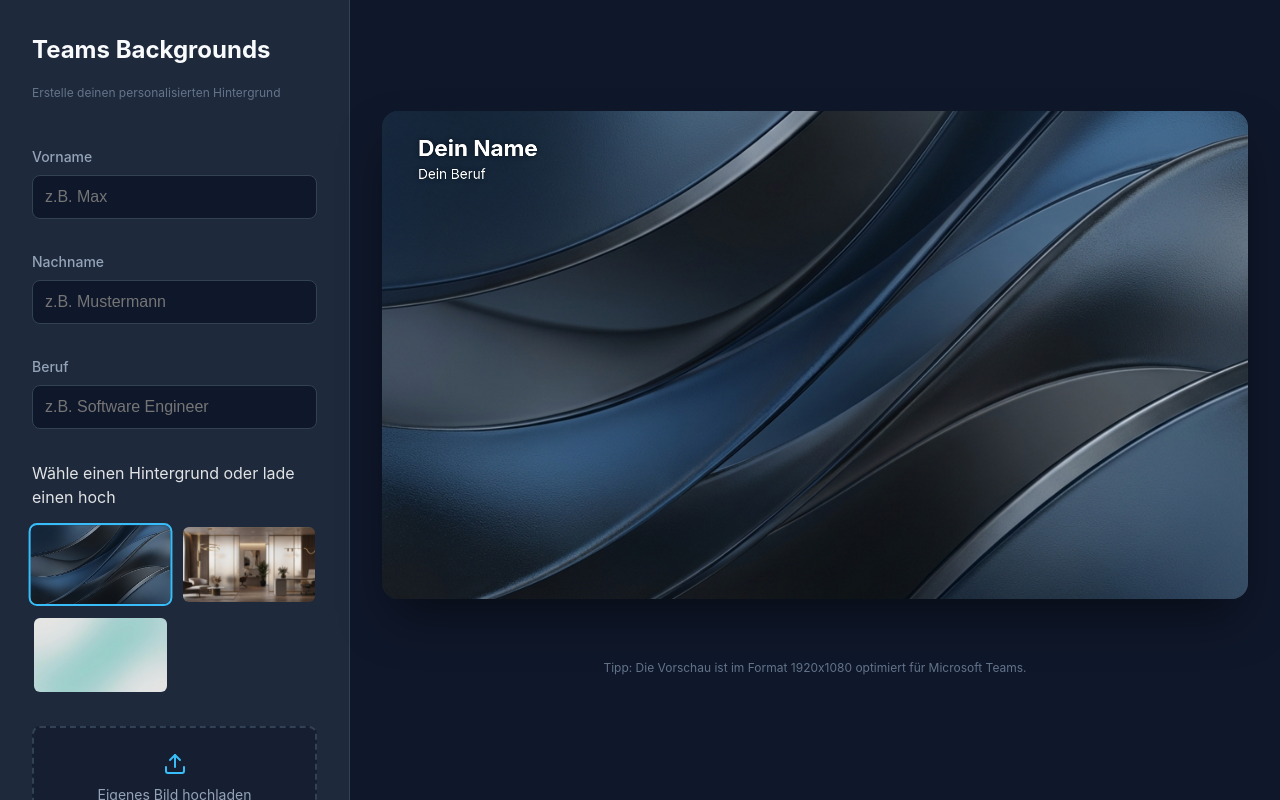
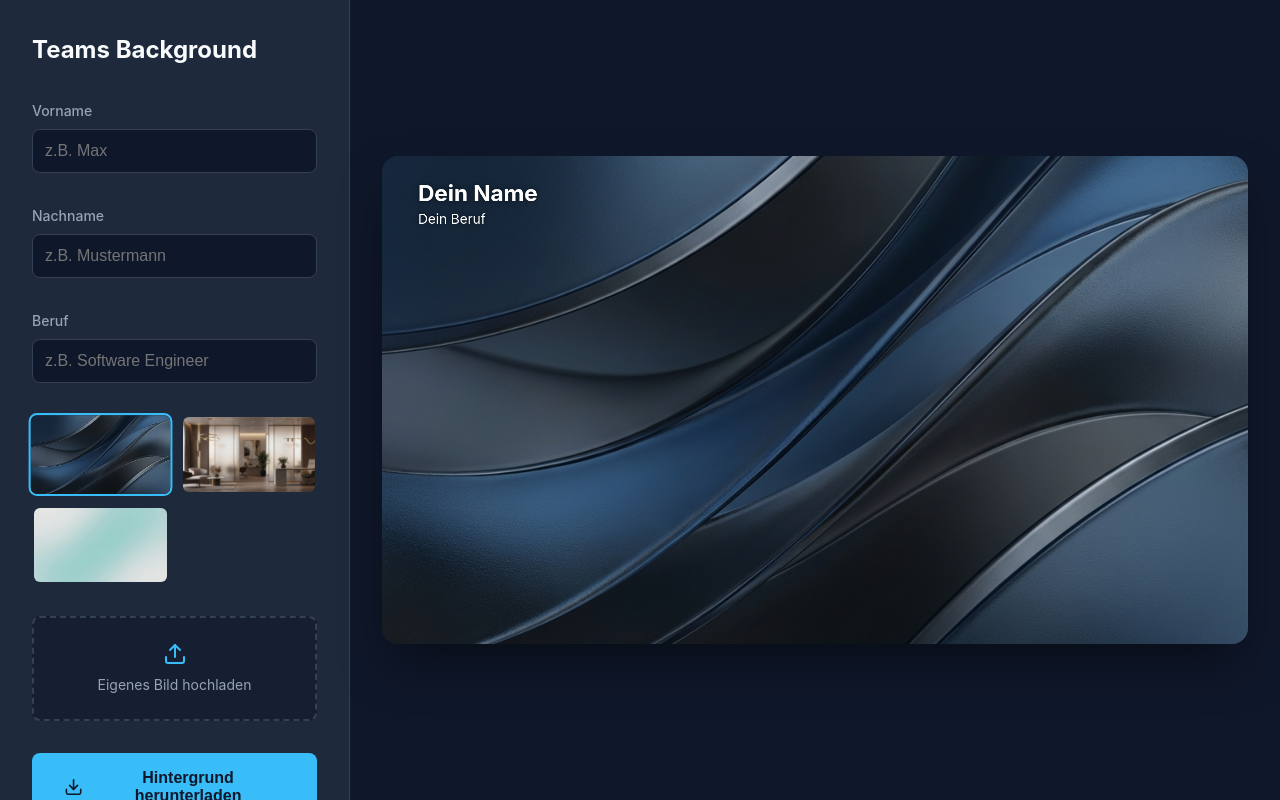
Before and after one commit to moritzwecht/teams-background-creator, a React (Vite) app: page / in a window 1280 px wide. Built offline with nearby package versions, Linux system fonts and the light colour scheme.

Commit message:
feat: Implement initial Teams background creator application with UI, canvas rendering, and comprehensive styling.

```diff
--- a/src/App.tsx
+++ b/src/App.tsx
@@ -96,8 +96,7 @@ function App() {
     <div className="app-container">
       <aside className="sidebar">
         <div>
-          <h1>Teams Backgrounds</h1>
-          <p className="info-text">Erstelle deinen personalisierten Hintergrund</p>
+          <h1>Teams Background</h1>
         </div>
 
         <div className="input-group">
@@ -134,7 +133,6 @@ function App() {
         </div>
 
         <div className="background-selection">
-          <label>Wähle einen Hintergrund oder lade einen hoch</label>
           <div className="background-grid">
             {RESOLVED_BACKGROUNDS.map((bg) => (
               <div
@@ -180,9 +178,6 @@ function App() {
             height={1080}
           />
         </div>
-        <div className="info-text">
-          <p>Tipp: Die Vorschau ist im Format 1920x1080 optimiert für Microsoft Teams.</p>
-        </div>
       </main>
     </div>
   );
```
